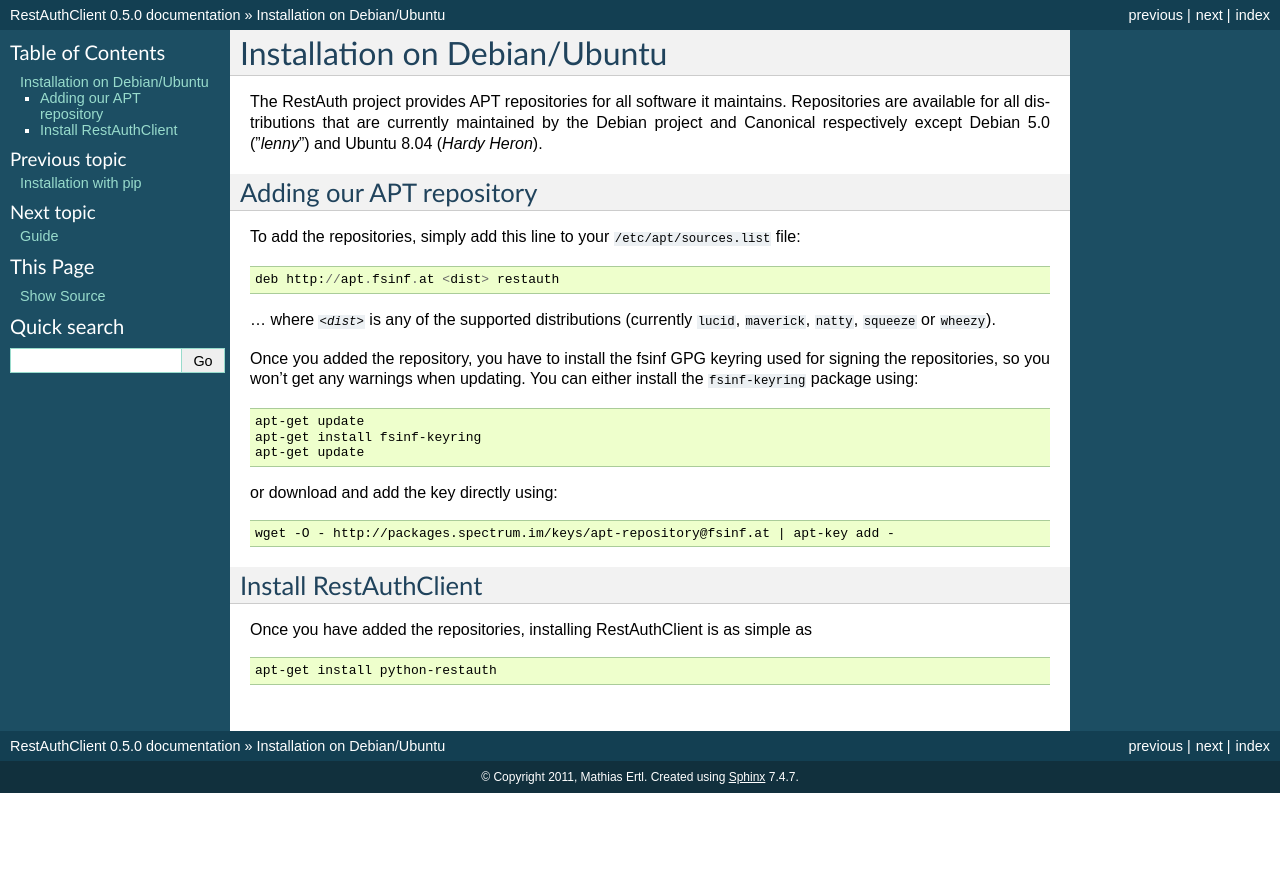
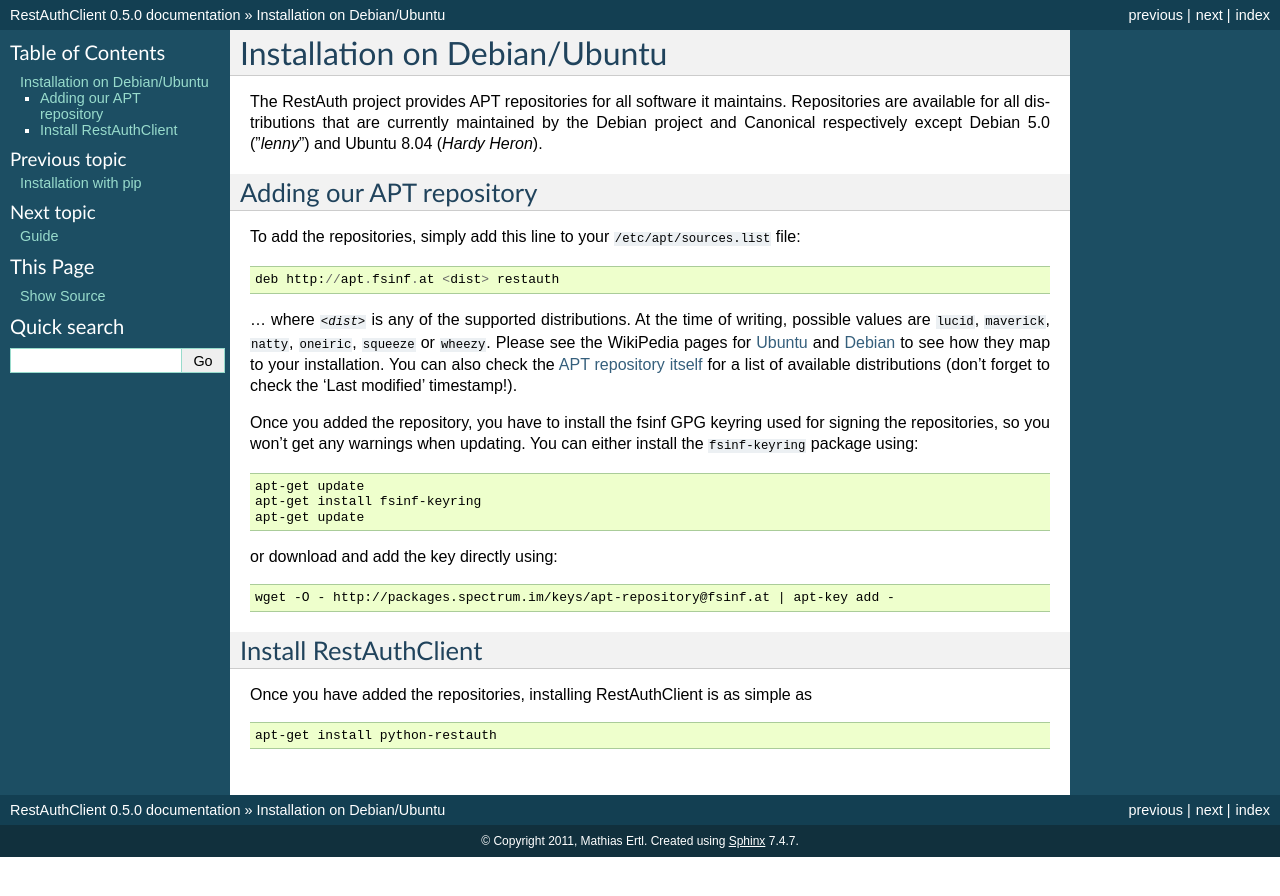
Before and after one commit to RestAuth/RestAuthClient, a Sphinx documentation site: the page built from doc/install/debian-ubuntu.rst, in a window 1280 px wide. Shown: the top 896 px of the page. Built offline with Sphinx 7.4.7, drawn with Linux system fonts in a browser that asks for light colours.

Commit message:
fix many spelling and grammar errors found by Ra - thanks

```diff
--- a/doc/install/debian-ubuntu.rst
+++ b/doc/install/debian-ubuntu.rst
@@ -11,8 +11,13 @@
 
    deb http://apt.fsinf.at <dist> restauth
 
-... where :samp:`{<dist>}` is any of the supported distributions (currently ``lucid``,
-``maverick``, ``natty``, ``squeeze`` or ``wheezy``).
+... where :samp:`{<dist>}` is any of the supported distributions. At the time of writing, possible
+values are ``lucid``, ``maverick``, ``natty``, ``oneiric``, ``squeeze`` or ``wheezy``. Please see
+the WikiPedia pages for `Ubuntu
+<http://en.wikipedia.org/wiki/List_of_Ubuntu_releases#Table_of_versions>`_ and `Debian
+<http://en.wikipedia.org/wiki/Debian#Release_history>`_ to see how they map to your installation.
+You can also check the `APT repository itself <http://apt.fsinf.at/dists>`_ for a list of available
+distributions (don't forget to check the 'Last modified' timestamp!).
 
 Once you added the repository, you have to install the fsinf GPG keyring used for signing the
 repositories, so you won't get any warnings when updating. You can either install the
--- a/doc/install/from-source.rst
+++ b/doc/install/from-source.rst
@@ -50,7 +50,7 @@
 ------------
 
 Installation itself is very easy. Just go to the directory where your source is located
-("RestAuthClient" in the above example) and just run:
+("RestAuthClient" in the above example) and run:
 
 .. code-block:: bash
 
```
Also changed, not shown: doc/contribute.rst (+4 -4 lines).
